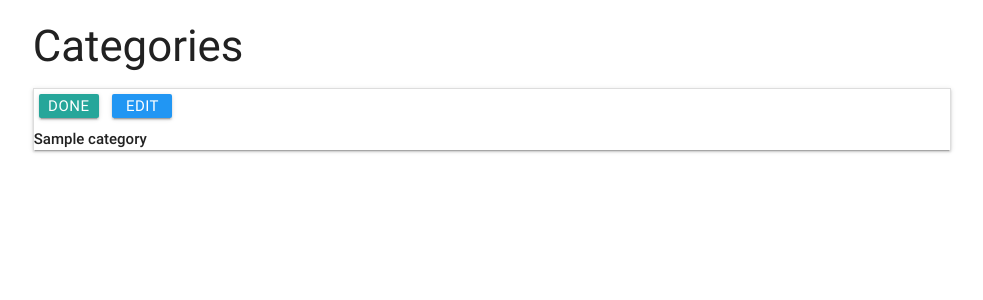
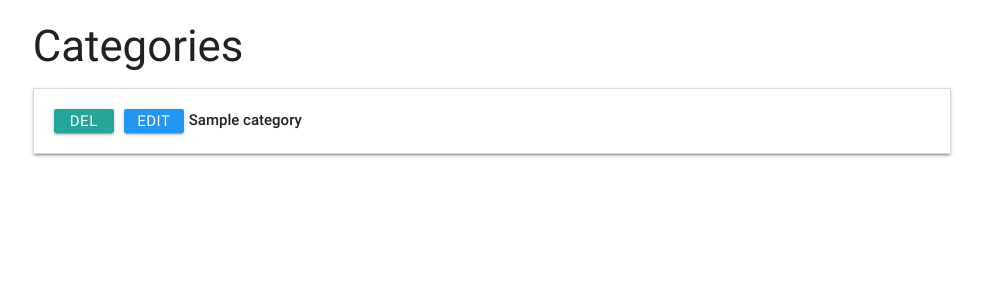
Before and after one commit to GarySimons/task_manager, a Flask app: page /get_categories in a window 1280 px wide. Shown: the top 300 px of the page, without its empty margins (148-1131 px from the left). Run offline with Flask 2, Linux system fonts and the light colour scheme; a database or web service that is not in the repository returns one stand-in record (values such as "Sample title"); some libraries are stand-ins or nearby versions.

Commit message:
Added delete button to Categories and linked to MongoDB

```diff
--- a/app.py
+++ b/app.py
@@ -67,6 +67,11 @@ def update_category(category_id):
         {'category_name': request.form.get('category_name')})
     return redirect(url_for('get_categories'))
 
+@app.route('/delete_category/<category_id>')
+def delete_category(category_id):
+    mongo.db.categories.remove({'_id': ObjectId(category_id)})
+    return redirect(url_for('get_categories'))
+
 if __name__ == '__main__':
    app.run(host=os.getenv('IP', '0.0.0.0'),
    port=int(os.getenv('PORT', 8080)),
--- a/templates/categories.html
+++ b/templates/categories.html
@@ -7,16 +7,16 @@
 
 <ul class="collapsible" data-collapsible="accordion">
     {% for category in categories %}
-    <li>
-        <div class="inline_actions">
-                <a href="" class="waves-effect waves-light btn btn_small">Done</a>
-                <a href="{{url_for('edit_category', category_id =category._id)}}" class="waves-effect waves-light btn btn_small blue">Edit</a>
-            <div class="task_header">
-                <strong>{{category.category_name}}</strong>
+     <li>
+            <div class="collapsible-header">
+                <a href="{{url_for('delete_category', category_id=category._id)}}" class="waves-effect waves-light btn btn_small">Del</a>
+                <a href="{{url_for('edit_category', category_id=category._id)}}" class="waves-effect waves-light btn btn_small blue">Edit</a>
+
+                <div class="task_header">
+                    <strong>{{category.category_name}}</strong>
+                </div>
             </div>
-        </div>
-
-    </li>
+        </li>
     {% endfor %}
   </ul>
 </div>
```
